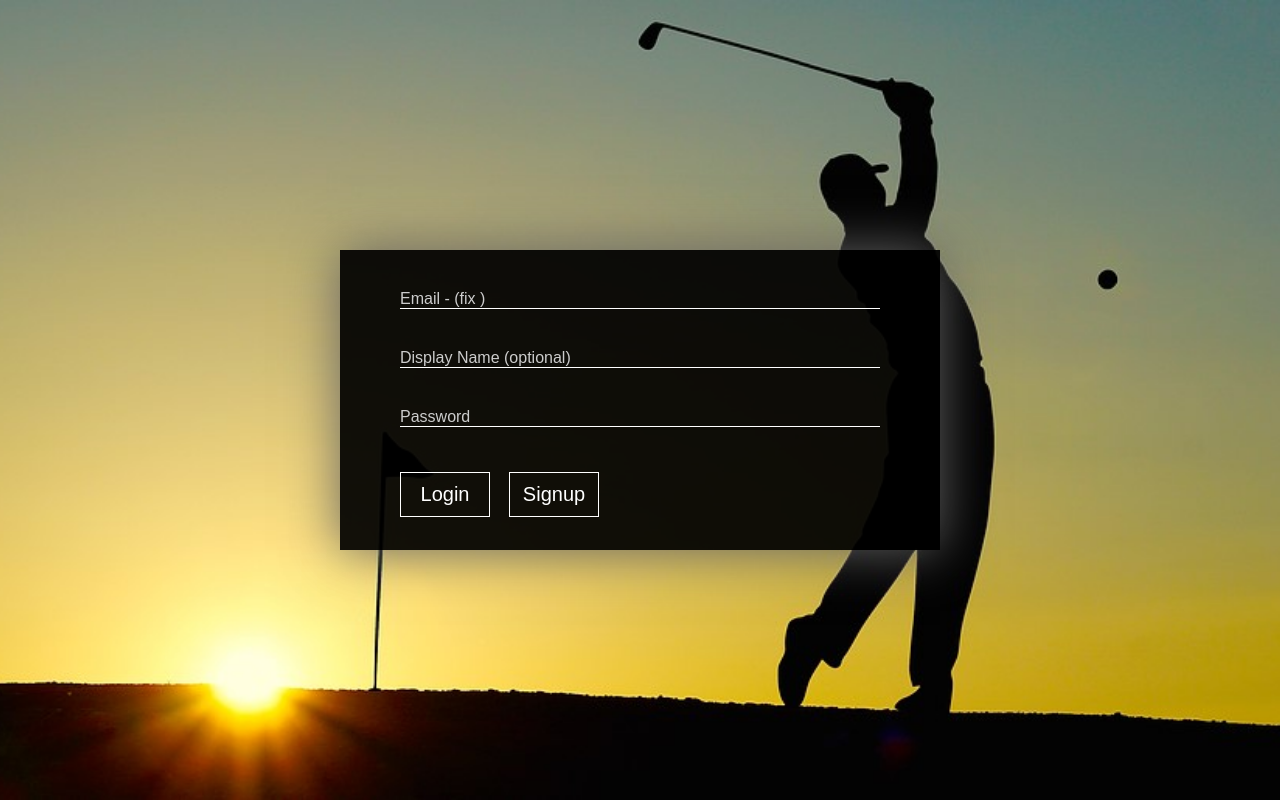
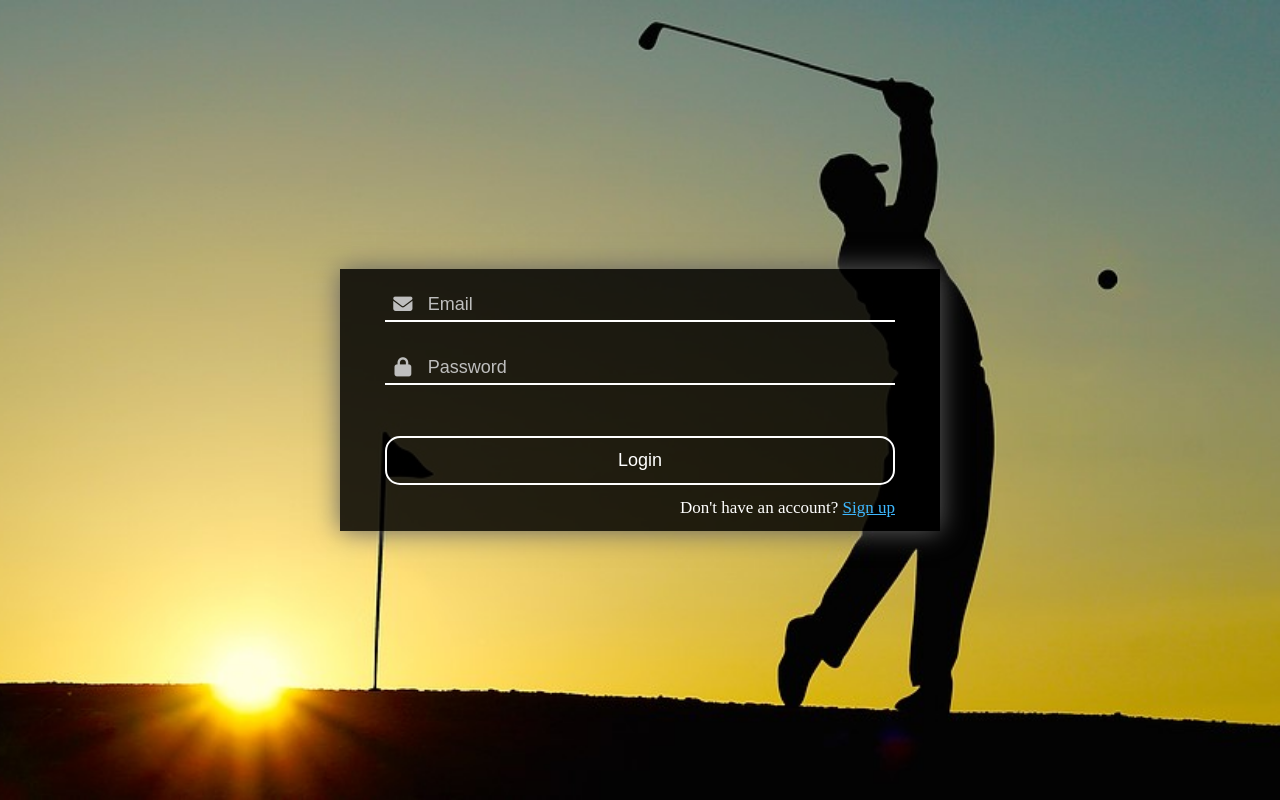
Before and after one commit to cLaBounty/Golf-Stats-Tracker, a plain HTML site: page index.html in a window 1280 px wide. Drawn offline with Linux system fonts and the light colour scheme.

Commit message:
Spring Break Final

```diff
--- a/index.html
+++ b/index.html
@@ -3,10 +3,7 @@
 
 <head>
     <meta charset="UTF-8">
-    <meta name="viewport"
-        content="width=device-width, initial-scale=1.0, minimum-scale=1.0, maximum-scale=1.0, user-scalable=no">
-
-    <meta name="mobile-web-app-capable" content="yes">
+    <meta name="viewport" content="width=device-width, initial-scale=1.0, user-scalable=no">
 
     <link rel="stylesheet" type="text/css" href="styleSheet.css">
     <script src="https://kit.fontawesome.com/a076d05399.js"></script>
@@ -16,18 +13,47 @@
 <body>
     <div id="login-page">
         <div id="login-box">
-            <div class="input-box">
-                <input type="text" spellcheck="false" placeholder="Email - (fix )" id="email-input">
+            <div id="login-form">
+                <div class="input-div">
+                    <div class="input-div-icon">
+                        <i class="fas fa-envelope"></i>
+                    </div>
+                    <input type="email" spellcheck="false" placeholder="Email" id="login-email-input">
+                </div>
+                <div class="input-div">
+                    <div class="input-div-icon">
+                        <i class="fas fa-lock"></i>
+                    </div>
+                    <input type="password" spellcheck="false" placeholder="Password" id="login-password-input">
+                </div>
+                <p id="login-error-message">this is hidden</p>
+                <button onclick="login()">Login</button>
+                <p class="switch-action">Don't have an account? <a onclick="switchToSignup()">Sign up</a></p>
             </div>
-            <div class="input-box">
-                <input type="text" spellcheck="false" placeholder="Display Name (optional)" id="displayName-input">
+            <div id="signup-form">
+                <div class="input-div">
+                    <div class="input-div-icon">
+                        <i class="fas fa-envelope"></i>
+                    </div>
+                    <input type="email" spellcheck="false" placeholder="Email" id="signup-email-input">
+                </div>
+                <div class="input-div">
+                    <div class="input-div-icon">
+                        <i class="fas fa-user"></i>
+                    </div>
+                    <input type="text" spellcheck="false" placeholder="Display Name (optional)"
+                        id="signup-displayName-input">
+                </div>
+                <div class="input-div">
+                    <div class="input-div-icon">
+                        <i class="fas fa-lock"></i>
+                    </div>
+                    <input type="password" spellcheck="false" placeholder="Password" id="signup-password-input">
+                </div>
+                <p id="signup-error-message">this is hidden</p>
+                <button onclick="signup()">Sign Up</button>
+                <p class="switch-action">Already have an account? <a onclick="switchToLogin()">Login</a></p>
             </div>
-            <div class="input-box">
-                <input type="password" spellcheck="false" placeholder="Password" id="password-input">
-            </div>
-            <p id="error-message">this is hidden</p>
-            <button type="button" id="login-btn" onclick="login()">Login</button>
-            <button type="button" id="signup-btn" onclick="signup()">Signup</button>
         </div>
     </div>
 
--- a/main.js
+++ b/main.js
@@ -5,23 +5,46 @@
     https://clabounty.github.io/golfStatsTracker/
 */
 
+function switchToSignup() {
+    // clear error and input
+    document.getElementById('login-error-message').style.visibility = "hidden";
+    document.getElementById('login-email-input').value = "";
+    document.getElementById('login-password-input').value = "";
+
+    // switch forms
+    document.getElementById('login-form').style.display = 'none';
+    document.getElementById('signup-form').style.display = 'block';
+}
+
+function switchToLogin() {
+    // clear error and input
+    document.getElementById('signup-error-message').style.visibility = "hidden";
+    document.getElementById('signup-email-input').value = "";
+    document.getElementById('signup-password-input').value = "";
+    document.getElementById('signup-displayName-input').value = "";
+
+    // switch forms
+    document.getElementById('signup-form').style.display = 'none';
+    document.getElementById('login-form').style.display = 'block';
+}
+
 function login() {
-    const email = document.getElementById('email-input').value;
-    const password = document.getElementById('password-input').value;
+    const email = document.getElementById('login-email-input').value;
+    const password = document.getElementById('login-password-input').value;
 
     // check if user exists
     auth.signInWithEmailAndPassword(email, password).then(cred => {
         toHomePage();
     }).catch(err => {
-        document.getElementById('error-message').innerHTML = err.message;
-        document.getElementById('error-message').style.visibility = 'visible';
+        document.getElementById('login-error-message').innerHTML = err.message;
+        document.getElementById('login-error-message').style.visibility = 'visible';
     });
 }
 
 function signup() {
-    const email = document.getElementById('email-input').value;
-    const password = document.getElementById('password-input').value;
-    let displayName = document.getElementById('displayName-input').value;
+    const email = document.getElementById('signup-email-input').value;
+    const password = document.getElementById('signup-password-input').value;
+    let displayName = document.getElementById('signup-displayName-input').value;
 
     // if no display name, then set to email
     if (displayName == "") {
@@ -83,8 +106,8 @@ function signup() {
         });
         toHomePage();
     }).catch(err => { // if there is an error, then display message
-        document.getElementById('error-message').innerHTML = err.message;
-        document.getElementById('error-message').style.visibility = 'visible';
+        document.getElementById('signup-error-message').innerHTML = err.message;
+        document.getElementById('signup-error-message').style.visibility = 'visible';
     });
 }
 
@@ -289,7 +312,7 @@ function toNewRoundPage() {
             document.getElementById("newRound-error").innerHTML = 'It looks like you are not tracking any stats. Update your settings to start a new round.'
             sleep(3.5).then(() => {
                 document.getElementById("newRound-error-full").style.display = 'none';
-                toHomePage();
+                toSettingsPage();
             })
         }
     });
--- a/styleSheet.css
+++ b/styleSheet.css
@@ -4,75 +4,102 @@
 }
 body {
     height: 100vh;
-    width: 100%;
+    width: 100vw;
+    background-image: url("assets/background.jpg");
     background-position: 70% 0%;
-    background-image: url("assets/background.jpg");
     background-repeat: no-repeat;
     background-size: cover;
     background-attachment: fixed;
-    position: fixed;
-    top: 0;
-    left: 0;
 }
 
 /* login/signup page */
 #login-page {
     height: 100vh;
-    width: 100%;
+    width: 100vw;
     display: flex;
     justify-content: center;
     align-items: center;
 }
 #login-box {
-    margin: 15px;
     width: 600px;
-    height: 300px;
-    background: rgba(0, 0, 0, 0.93);
-    box-shadow: 0 0 50px rgba(100, 100, 100, 7);
+    background-color: rgba(0, 0, 0, 0.85);
+    box-shadow: 0 0 25px rgba(100, 100, 100);
+    margin: 25px;
+    padding: 10px 0;
 }
-.input-box {
-    margin: 20px auto;
-    width: 80%;
-    border-bottom: 1px solid #fff;
-    padding-top: 20px;
-    margin-bottom: 0px;
+#login-form {
+    display: block;
 }
-.input-box input{
-    width: 90%;
+#signup-form {
+    display: none;
+}
+#login-box .input-div {
+    width: 85%;
+    margin: 10px auto 30px;
+    display: grid;
+    grid-template-columns: 7% 93%;
+    padding: 5px 0;
+    border-bottom: 2px solid white;
+}
+.input-div-icon {
+    display: flex;
+    justify-content: center;
+    align-items: center;
+}
+.input-div-icon i {
+    font-size: 1.2em;
+    color: rgb(190, 190, 190);
+}
+#login-box input {
+    font-size: 18px;
+    color: white;
     border: none;
     outline: none;
     background: transparent;
+    margin-left: 7px;
+}
+#login-box ::placeholder {
+    font-size: 18px;
+    color: rgb(190, 190, 190);
+}
+#login-error-message, #signup-error-message {
+    visibility: hidden;
+    color: red;
+    font-size: 18px;
+    width: 85%;
+    margin: 0 auto;
+    padding: 5px 0;
+    position: relative;
+    top: -20px;
+}
+#login-box button {
+    width: 85%;
+    margin: 0 7.5%;
+    padding: 12px 0;
+    border: 2px solid white;
+    border-radius: 15px;
+    font-size: 18px;
     color: white;
+    outline: none;
+    background: transparent;
+    position: relative;
+    top: -10px;
 }
-::placeholder {
-    color: #ccc;
-    font-size: 16px;
-}
-#login-btn:hover, #signup-btn:hover {
-    background-color: rgba(180,180,180, 0.5);
+#login-box button:hover {
+    background: rgb(150, 150, 150);
     transition: 0.25s;
 }
-#login-btn, #signup-btn {
-    margin-left: 15px;
-    width: 90px;
-    outline: none;
-    padding: 10px 0;
-    border: 1px solid #fff;
+.switch-action {
+    width: 100%;
+    color: white;
+    font-size: 17px;
+    text-align: right;
+    margin: 3px -7.5%;
+}
+.switch-action a {
+    color: rgb(62, 184, 255);
+    text-decoration: underline;
     cursor: pointer;
-    background: transparent;
-    color: white;
-    font-size: 20px;
-}
-#login-btn {
-    margin-left: 10%;
-}
-#error-message {
-    visibility: hidden;
-    margin-left: 8%;
-    margin-right: 8%;
-    padding: 2%;
-    color: red;
-    font-size: 18px;
 }
 
 /* nav bar */
@@ -141,7 +168,7 @@ nav ul li:hover {
 }
 .home-option-btn {
     background-color: rgba(230, 230, 230, 0.925);
-    border-radius: 20%;
+    border-radius: 30px;
     border: none;
     outline: none;
     margin: 0 50px;
@@ -227,7 +254,7 @@ nav ul li:hover {
 }
 #save-settings-btn {
     background-color: rgba(230, 230, 230, 0.875);
-    border-radius: 20%;
+    border-radius: 20px;
     border: none;
     outline: none;
     position: fixed;
@@ -341,7 +368,7 @@ nav ul li:hover {
     width: 85px;
     font-size: 30px;
     background-color: rgb(190, 190, 190);
-    border-radius: 20%;
+    border-radius: 20px;
     border: none;
     outline: none;
     position: fixed;
```
